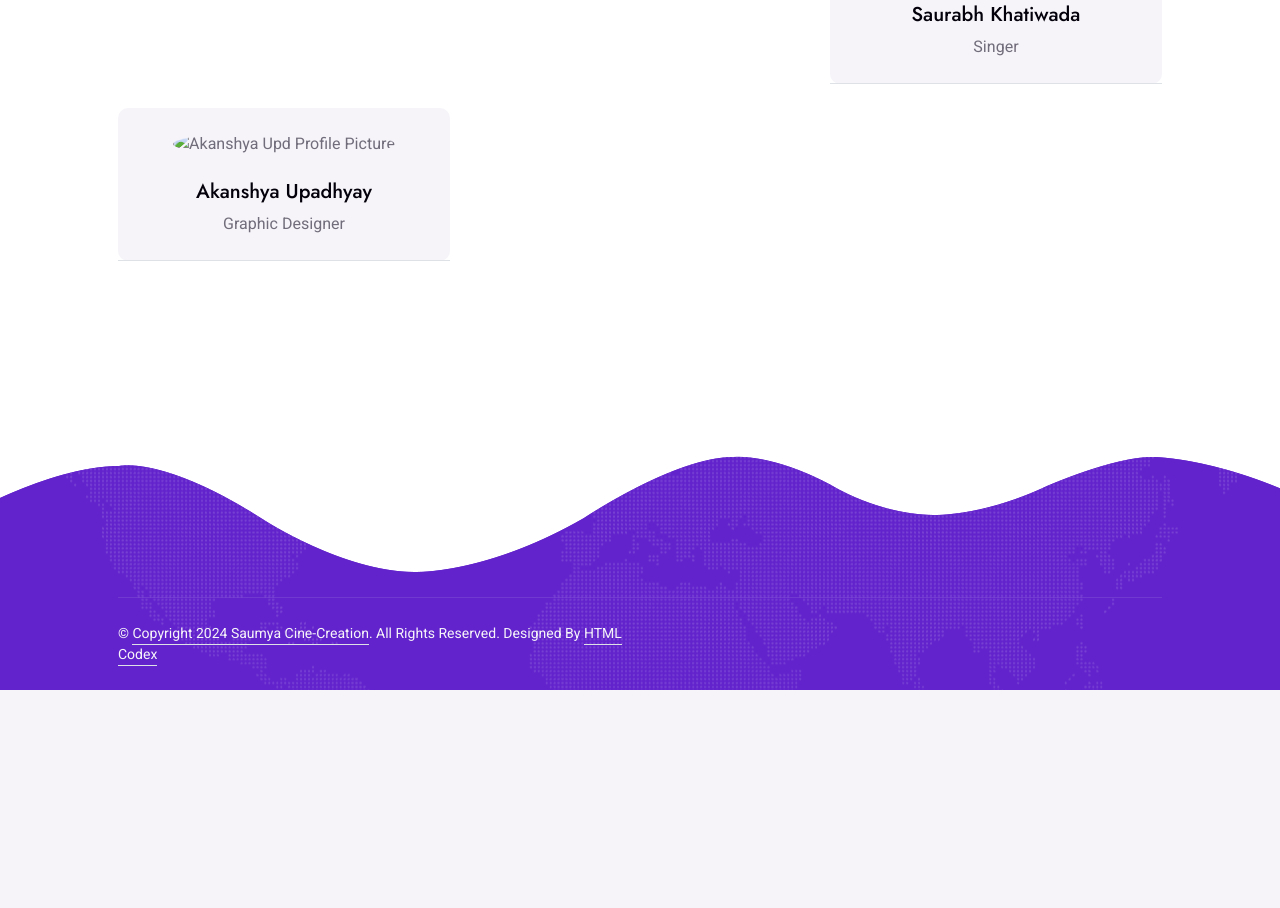
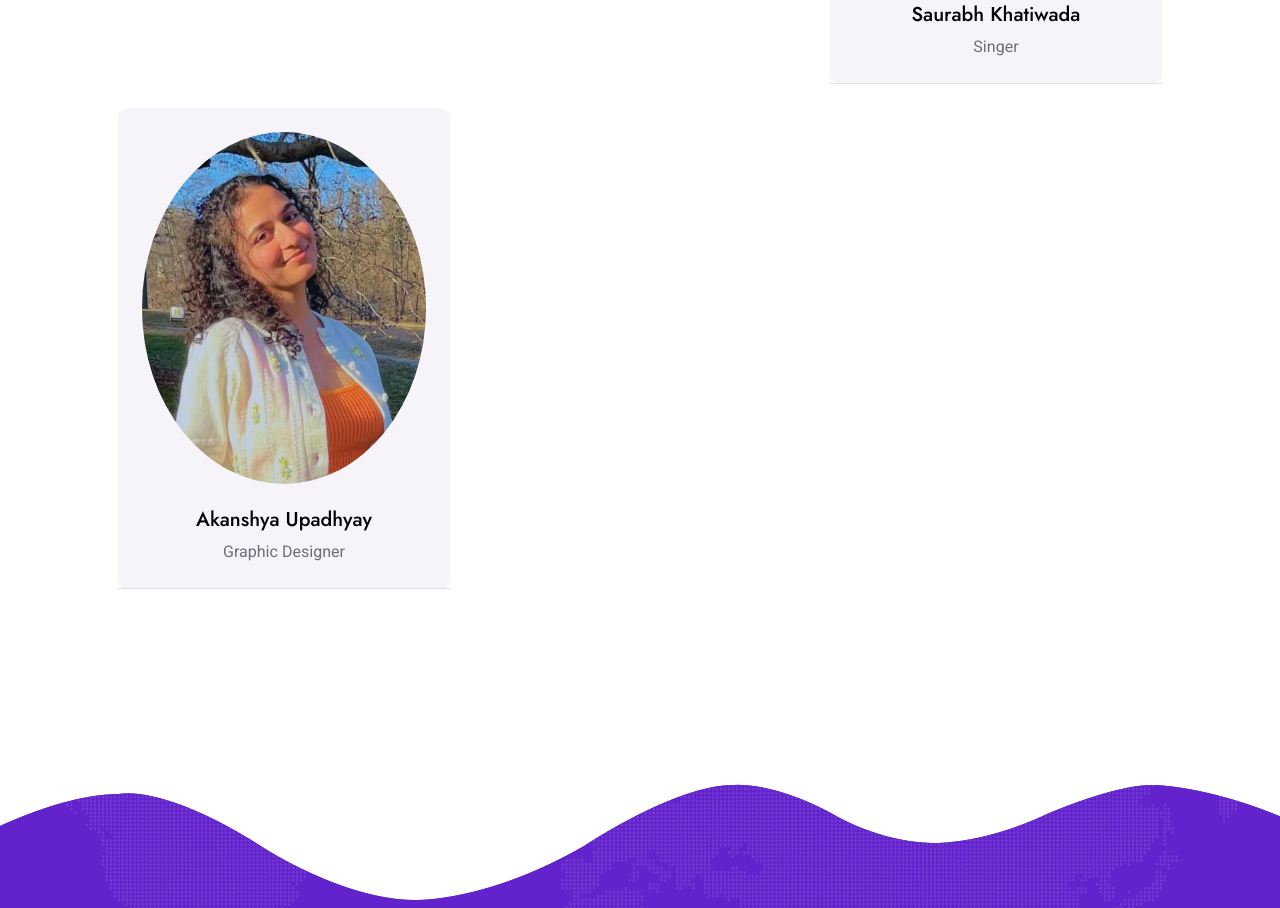
Before and after one commit to skhati1/saumyacinecreation, a plain HTML site: page index.html in a window 1280 px wide. Shown: the part 2840-3748 px from the top of the page. Before the commit the page ends 3530 px from the top, so only its background shows below. Drawn offline with nearby package versions, Linux system fonts and the light colour scheme.

Commit message:
Update index.html

```diff
--- a/index.html
+++ b/index.html
@@ -229,7 +229,7 @@
                      <div class="col-lg-4 col-md-6 wow fadeInUp" data-wow-delay="0.5s">
                         <div class="team-item bg-light rounded">
                             <div class="text-center border-bottom p-4">
-                                <img class="img-fluid rounded-circle mb-4" src="img/team-4.jpg" alt="Akanshya Upd Profile Picture">
+                                <img class="img-fluid rounded-circle mb-4" src="img/IMG_4435.jpeg" alt="Akanshya Upd Profile Picture">
                                 <h5>Akanshya Upadhyay</h5>
                                 <span>Graphic Designer</span>
                             </div>
```
